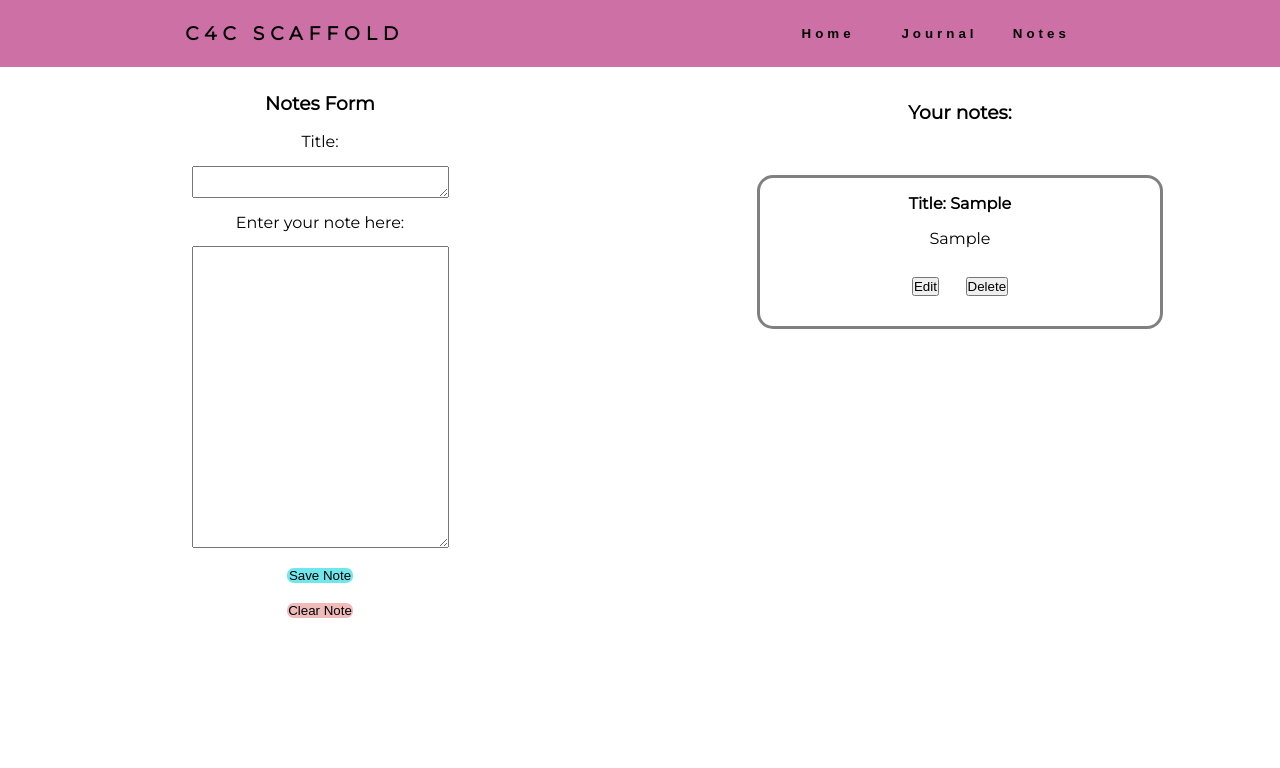
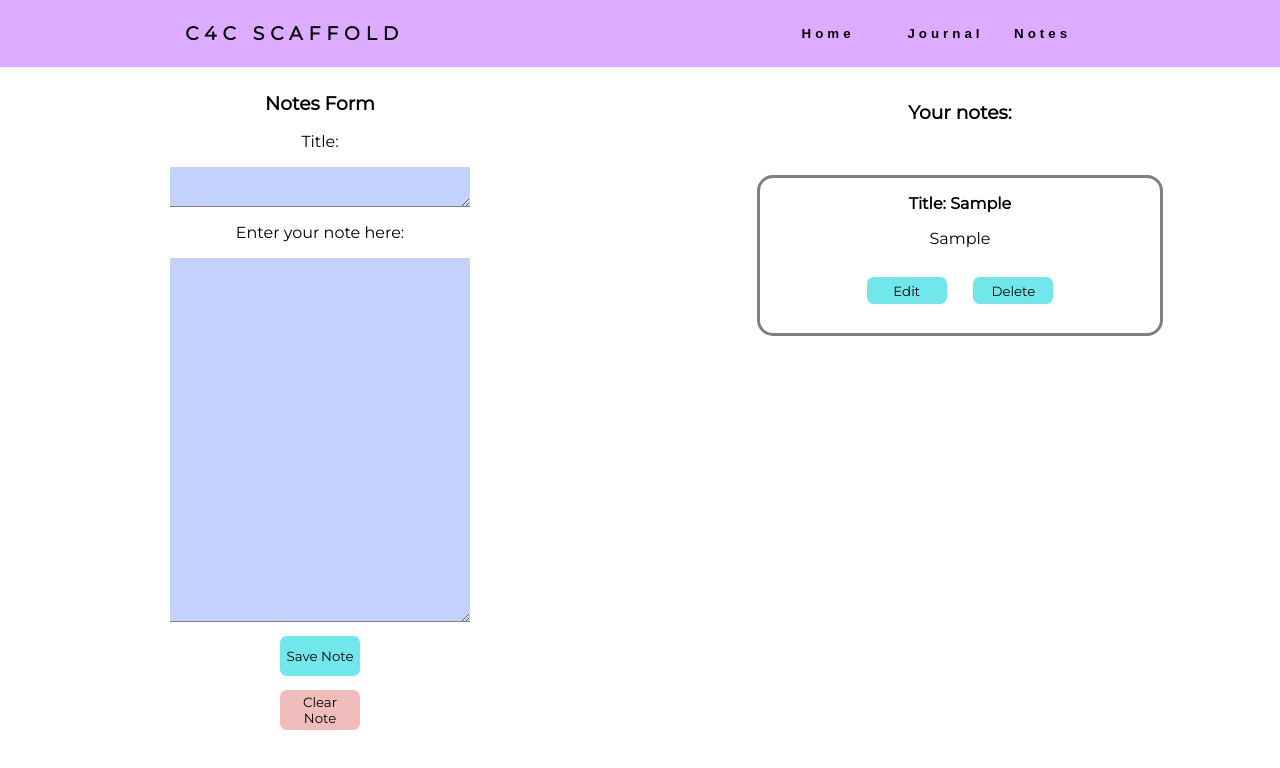
Before and after one commit to nicoburniske/alt-c4c-scaffold, a Vue app: page /notes in a window 1280 px wide. Both pictures are taken after typing "Sample", "Sample" into the empty fields and a click on the button "Save Note". Shown: the top 768 px of the page. Built offline with nearby package versions, Linux system fonts and the light colour scheme.

Commit message:
improved css

```diff
--- a/src/App.vue
+++ b/src/App.vue
@@ -17,12 +17,22 @@ export default {
 </script>
 
 <style lang="less">
-* {
+:root {
+  --main-font: "Montserrat", sans-serif;
+  --header-color: #ddabff;
+  --body-color: white;
+  --notes-form-color: #c4d2ff;
+}
+html,
+body {
   margin: 0;
   padding: 0;
 }
 #app {
-  font-family: "Montserrat", sans-serif;
+  font-family: var(--main-font);
   text-align: center;
+  width: 100%;
+  height: 100vh;
+  background-color: var(--body-color);
 }
 </style>
--- a/src/components/Navigation/TheNavigation.vue
+++ b/src/components/Navigation/TheNavigation.vue
@@ -18,8 +18,8 @@
   justify-content: space-around;
   align-items: center;
   min-height: 8vh;
-  background-color: rgb(204, 112, 166);
-  font-family: "Montserrat", sans-serif;
+  background-color: var(--header-color);
+  font-family: var(--main-font);
 
   .title {
     text-transform: uppercase;
--- a/src/components/Notes/NoteDisplay/NoteDisplay.vue
+++ b/src/components/Notes/NoteDisplay/NoteDisplay.vue
@@ -61,8 +61,17 @@ export default {
   border-radius: 1em;
   border-color: grey;
   width: 25em;
-  .button {
-    padding: 0.25em;
-  }
+}
+button {
+  font-family: var(--main-font);
+  font-size: 1.2;
+  padding: 0.25em;
+  width: 6em;
+  height: 2em;
+  background-color: rgb(112, 231, 235);
+  margin-top: 1em;
+  border-radius: 0.5em;
+  border: none;
+  outline: none;
 }
 </style>
--- a/src/components/Notes/NotesForm/NotesForm.vue
+++ b/src/components/Notes/NotesForm/NotesForm.vue
@@ -151,11 +151,14 @@ export default {
   margin: 1em;
 
   button {
-    width: 5em;
+    width: 6em;
+    height: 3em;
     background-color: rgb(112, 231, 235);
-    margin-top: 1em;
+    margin-top: 0.5em;
     border-radius: 0.5em;
     border: none;
+    outline: none;
+    font-family: var(--main-font);
   }
 
   .errorMessage {
@@ -170,4 +173,24 @@ export default {
 .edit {
   width: 90%;
 }
+
+textarea {
+  display: block;
+  border: 0;
+  background: white no-repeat;
+  font-size: 1.2em;
+  background-color: var(--notes-form-color);
+
+  background-image: linear-gradient(to bottom, #ddabff, #ddabff),
+    linear-gradient(to bottom, gray, gray);
+  background-size: 0 2px, 100% 1px;
+  background-position: 50% 100%, 50% 100%;
+  transition: background-size 0.3s cubic-bezier(0.64, 0.09, 0.08, 1);
+}
+
+input:focus,
+textarea:focus {
+  background-size: 100% 2px, 100% 1px;
+  outline: none;
+}
 </style>
```
